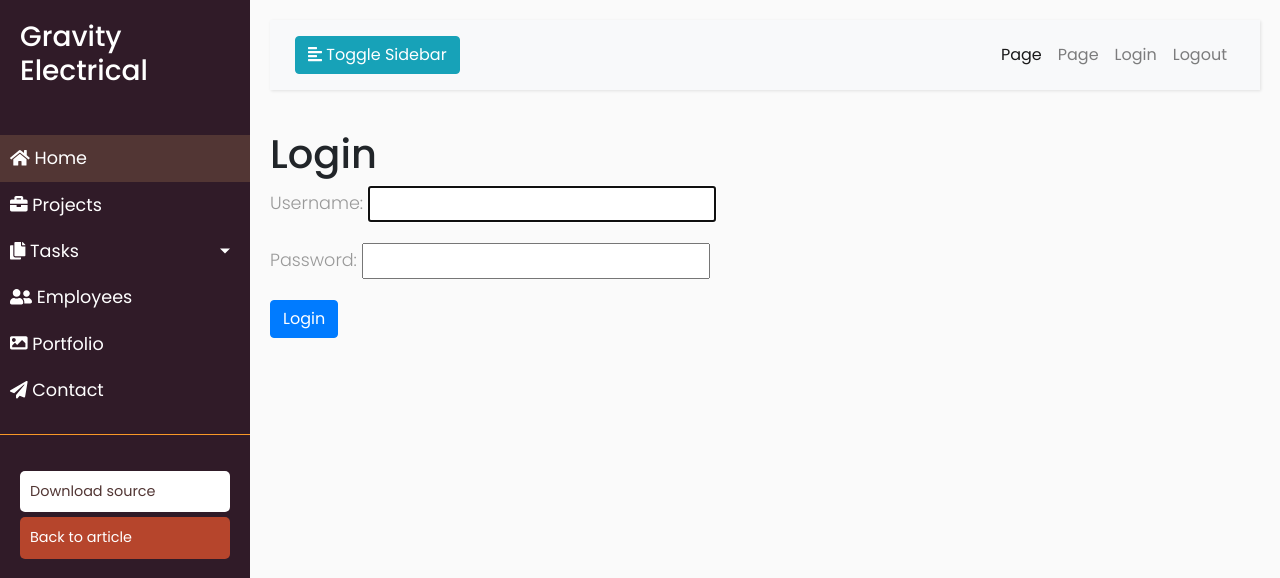
After one commit to NCannavaro/Construction-company, a Django app: page /accounts/login/ in a window 1280 px wide. The commit adds this page. Shown: the top 578 px of the page. Run offline with Django 4.2, Linux system fonts and the light colour scheme; some libraries are stand-ins or nearby versions.

Commit message:
Created regis/login & logout html,used dj.con.auth

```diff
--- a/Construction_company/settings.py
+++ b/Construction_company/settings.py
@@ -27,6 +27,9 @@ DEBUG = True
 
 ALLOWED_HOSTS = []
 
+INTERNAL_IPS = [
+    "127.0.0.1",
+]
 
 # Application definition
 
@@ -109,6 +112,8 @@ AUTH_PASSWORD_VALIDATORS = [
 
 AUTH_USER_MODEL = "task_manager.Employee"
 
+LOGIN_REDIRECT_URL = "/"
+
 # Internationalization
 # https://docs.djangoproject.com/en/4.1/topics/i18n/
 
--- a/Construction_company/urls.py
+++ b/Construction_company/urls.py
@@ -21,5 +21,6 @@ from django.urls import path, include
 urlpatterns = [
     path("admin/", admin.site.urls),
     path("", include("task_manager.urls", namespace="task_manager")),
+    path("accounts/", include("django.contrib.auth.urls")),
     path("__debug__/", include("debug_toolbar.urls"))
 ] + static(settings.STATIC_URL, document_root=settings.STATIC_ROOT)
--- a/templates/base.html
+++ b/templates/base.html
@@ -18,6 +18,9 @@
     <script defer src="https://use.fontawesome.com/releases/v5.0.13/js/solid.js" integrity="sha384-tzzSw1/Vo+0N5UhStP3bvwWPq+uvzCMfrN1fEFe+xBmv1C/AtVX5K0uZtmcHitFZ" crossorigin="anonymous"></script>
     <script defer src="https://use.fontawesome.com/releases/v5.0.13/js/fontawesome.js" integrity="sha384-6OIrr52G08NpOFSZdxxz1xdNSndlD4vdcf/q2myIUVO0VsqaGHJsB0RaBE01VTOY" crossorigin="anonymous"></script>
 
+    <script src="https://code.jquery.com/jquery-3.2.1.slim.min.js" integrity="sha384-KJ3o2DKtIkvYIK3UENzmM7KCkRr/rE9/Qpg6aAZGJwFDMVNA/GpGFF93hXpG5KkN" crossorigin="anonymous"></script>
+    <script src="https://cdnjs.cloudflare.com/ajax/libs/popper.js/1.12.9/umd/popper.min.js" integrity="sha384-ApNbgh9B+Y1QKtv3Rn7W3mgPxhU9K/ScQsAP7hUibX39j7fakFPskvXusvfa0b4Q" crossorigin="anonymous"></script>
+    <script src="https://maxcdn.bootstrapcdn.com/bootstrap/4.0.0/js/bootstrap.min.js" integrity="sha384-JZR6Spejh4U02d8jOt6vLEHfe/JQGiRRSQQxSfFWpi1MquVdAyjUar5+76PVCmYl" crossorigin="anonymous"></script>
 </head>
 
 <body>
@@ -50,10 +53,10 @@
                     <a class="nav-link" href="#">Page</a>
                   </li>
                   <li class="nav-item">
-                    <a class="nav-link" href="#">Page</a>
+                    <a class="nav-link" href="{% url 'login' %}">Login</a>
                   </li>
                   <li class="nav-item">
-                    <a class="nav-link" href="#">Page</a>
+                    <a class="nav-link" href="{% url 'logout' %}">Logout</a>
                   </li>
                 </ul>
               </div>
--- /dev/null
+++ b/templates/registration/login.html
@@ -0,0 +1,25 @@
+{% extends "base.html" %}
+{% load crispy_forms_filters %}
+
+
+{% block content %}
+
+{% if form.errors %}
+  <p>Your username and password didn't match. Please try again.</p>
+{% endif %}
+
+<h1>Login</h1>
+
+{% if next %}
+  <p>Please login to see this page.</p>
+{% endif %}
+
+<form method="post" action="{% url 'login' %}">
+  {% csrf_token %}
+  {{ form.as_p }}
+
+  <input type="submit" value="Login" class="btn btn-primary" />
+  <input type="hidden" name="next" value="{{ next }}" />
+</form>
+
+{% endblock %}
```
Also changed, not shown: templates/registration/logged_out.html (added, +7 -0 lines).
